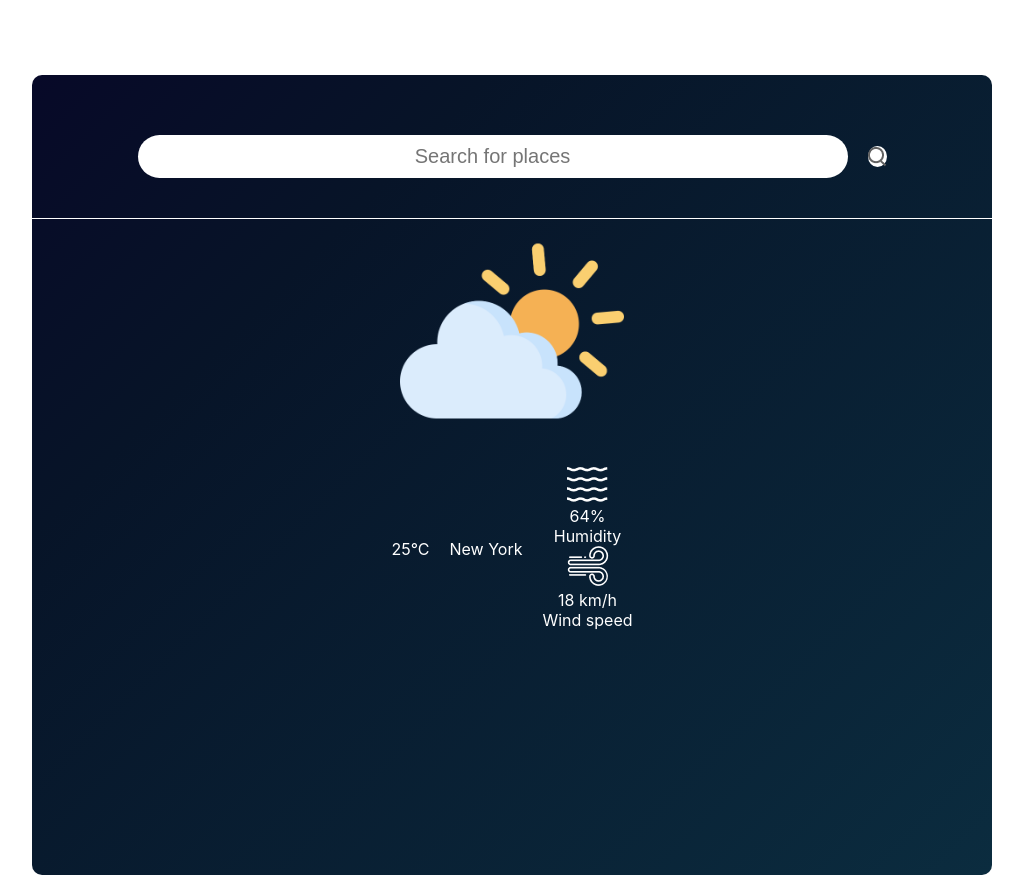
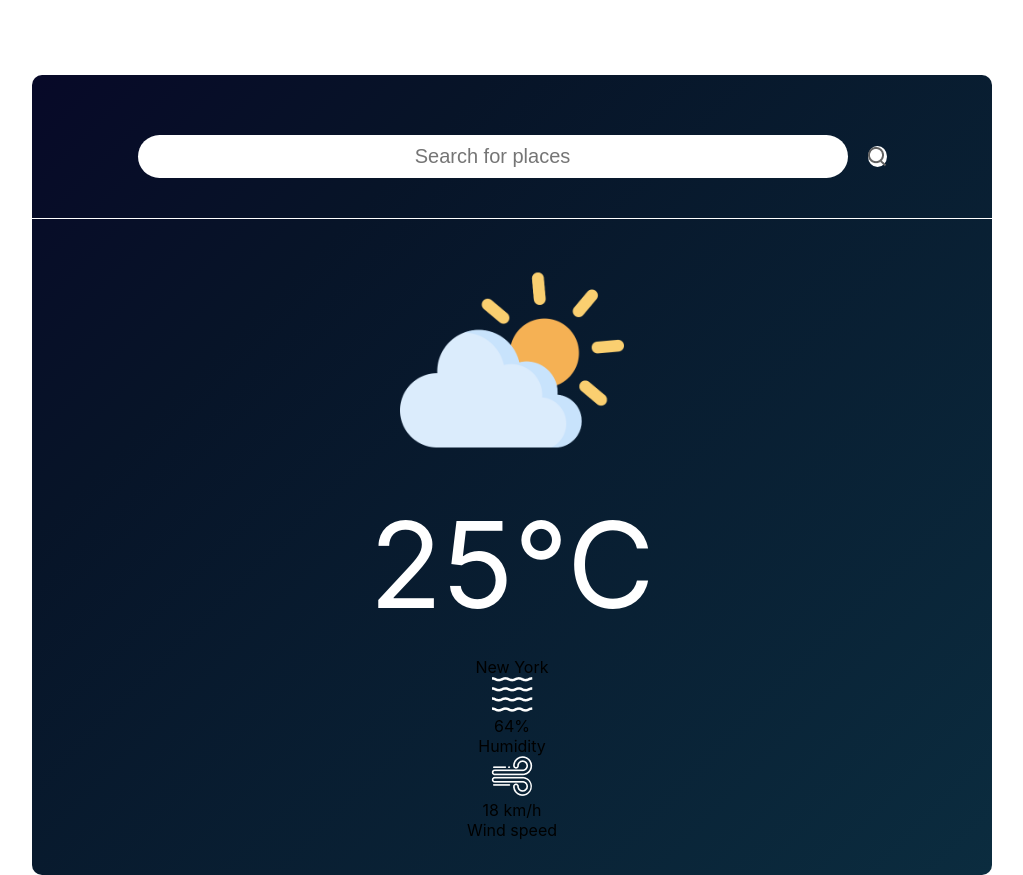
Before and after one commit to abdozayan12/weather-app, a React (Create React App) app: page / in a window 1280 px wide. Shown: the whole page, without its empty margins (128-1151 px from the left). Built offline with nearby package versions, Linux system fonts and the light colour scheme.

Commit message:
Add Stlyle

```diff
--- a/src/component/weatherApp/WeatherApp.jsx
+++ b/src/component/weatherApp/WeatherApp.jsx
@@ -21,7 +21,7 @@ const WeatherApp = () => (
     <div className="weather-icon">
       <img src={cloudIcon} alt="cloudIcon" />
     </div>
-    <div className="weather-info">
+
       <div className="temperature">25°C</div>
       <div className="city">New York</div>
       <div className="data-container">
@@ -40,7 +40,7 @@ const WeatherApp = () => (
           </div>
         </div>
       </div>
-    </div>
+
   </div>
 );
 
--- a/src/component/weatherApp/weatherApp.css
+++ b/src/component/weatherApp/weatherApp.css
@@ -40,11 +40,19 @@ width: 75%;
   cursor: pointer;
 }
 
-.weather-info {
+.weather-icon {
+  display: flex;
+  justify-content: center;
+  margin-top: 29px;
+}
+
+.temperature {
   display: flex;
   justify-content: center;
   align-items: center;
   gap: 20px;
   padding: 20px;
   color: #fff;
+  font-size: 120px;
+  font-weight: 400;
 }
```
